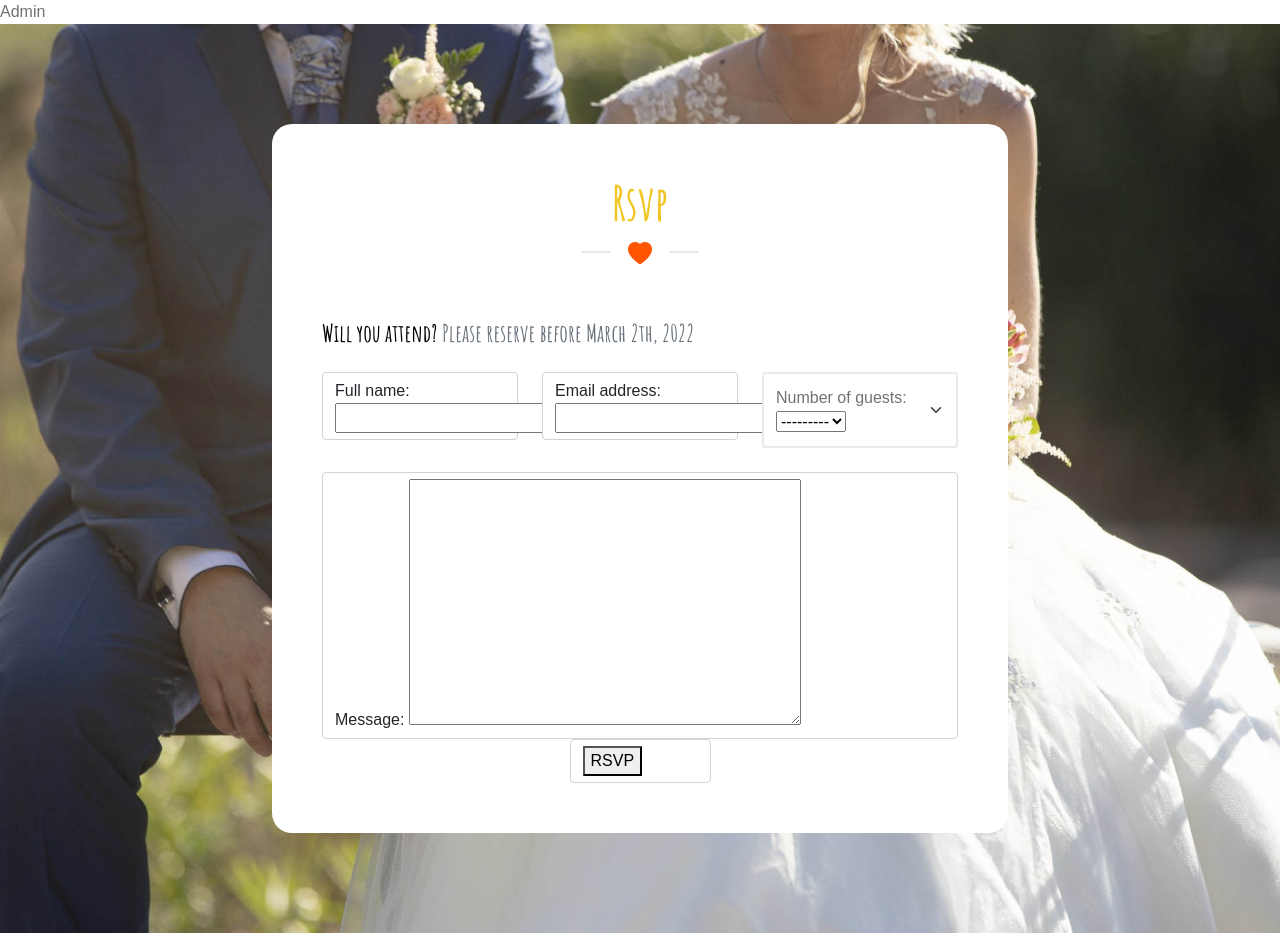
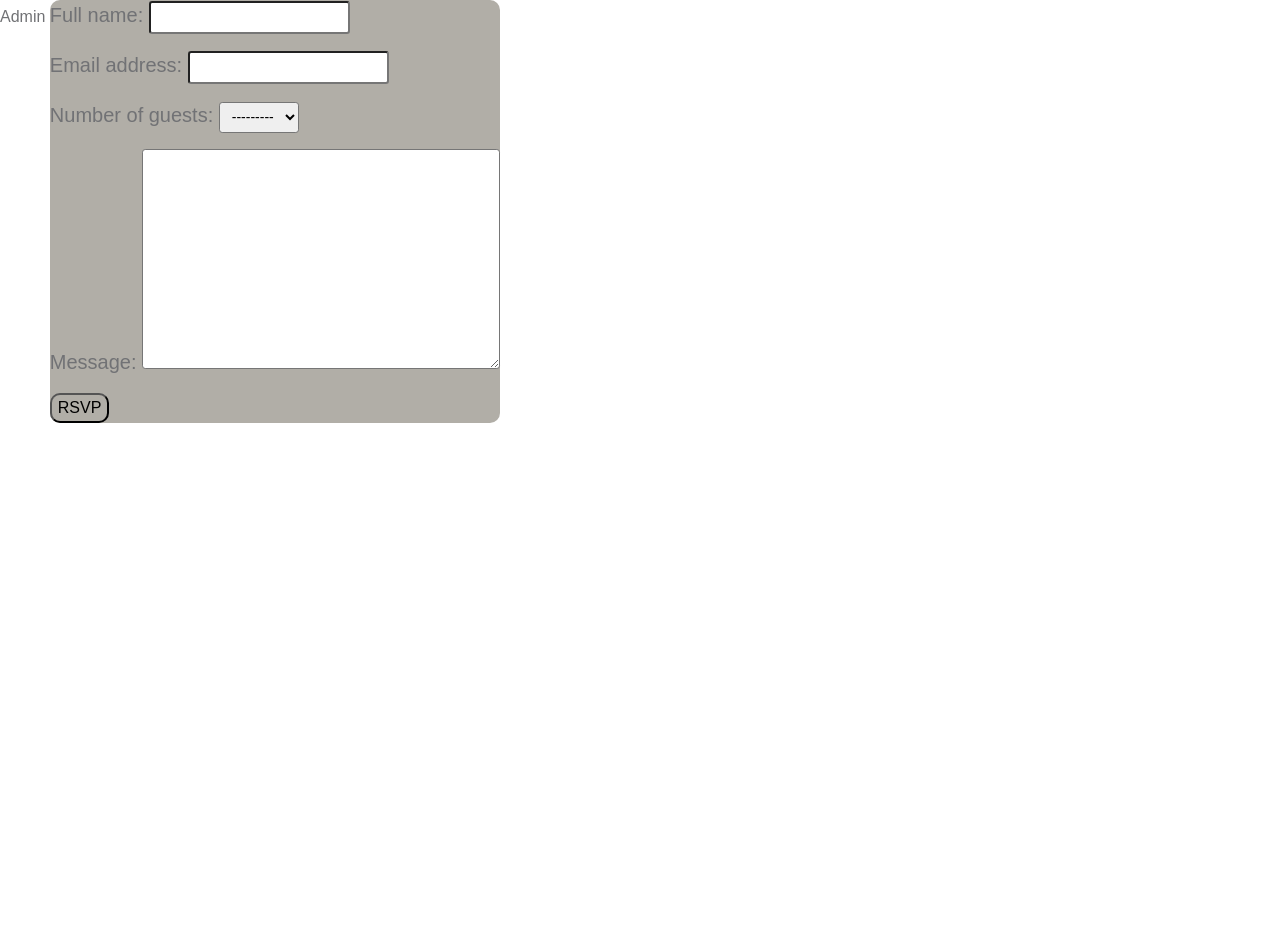
Before and after one commit to cavcom2010/February_2024_Learning_logs, a Django app: page /rsvp/ in a window 1280 px wide. After the commit the page ends 423 px from the top, so only its background shows below. Run offline with Django 5.2, Linux system fonts and the light colour scheme; some libraries are stand-ins or nearby versions.

Commit message:
Revert "added the backend rsvp form"
This reverts commit 59dfcbfb63868eecbfc9074f1af303534caf3111.

```diff
--- a/templates/base.html
+++ b/templates/base.html
@@ -20,7 +20,7 @@
     <link href="{% static 'css/magnific-popup.css' %}" rel="stylesheet">
 
     <link href="{% static 'css/tooplate-wedding-lite.css' %}" rel="stylesheet">
-    <!-- <link rel="stylesheet" href="{% static 'css/style.css' %}"> -->
+    <link rel="stylesheet" href="{% static 'css/style.css' %}">
 </head>
 <body>
 
--- a/templates/rsvp.html
+++ b/templates/rsvp.html
@@ -1,116 +1,15 @@
 {% extends 'base.html' %}
 {% load static %}
-
 {% block content %}
-
-        <!-- rsvp-section -->
-    <main>
-        <section class="rsvp-section section-padding" id="section_6">
-            <div class="container">
-                <div class="row">
-
-                    <div class="col-lg-8 col-12 mx-auto">
-                        <div class="rsvp-form-wrap">
-                            <div class="section-title-wrap mb-5">
-                                <h2 class="section-title">Rsvp</h2>
-
-                                <div class="section-title-bottom">
-                                    <span class="section-title-line"></span>
-                                    <i class="section-title-icon bi-heart-fill"></i>
-                                    <span class="section-title-line"></span>
-                                </div>
-                            </div>
-
-                            <h5 class="mb-4">Will you attend? <span class="text-muted">Please reserve before March 2th, 2022</span></h5>
-
-                            <form method='post' action="{% url 'rsvp' %}"><!-- class="custom-form rsvp-form" role="form"-->
-                                {% csrf_token %}
-                                <div class="row">
-                                    <div class="col-lg-4 col-md-6 col-12">
-                                        <div id="name" class="form-control" name="name">
-                                        <!-- <input type="text" name="name" id="name" class="form-control" placeholder="Full Name*" required=""> -->
-                                            {{ form.full_name.label_tag }}
-                                            {{ form.full_name }}
-                                        </div>
-
-
-                                    </div>
-
-                                    <div class="col-lg-4 col-md-6 col-12">
-                                        <div name="email" id="email" pattern="[^ @]*@[^ @]*" class="form-control">
-                                            {{ form.email_address.label_tag }}
-                                            {{ form.email_address }}
-                                        </div>
-                                        <!-- <input type="email" name="email" id="email" pattern="[^ @]*@[^ @]*" class="form-control" placeholder="Email Address*" required=""> -->
-                                    </div>
-
-                                    <div class="col-lg-4 col-md-6 col-12"> <!--number of guests-->
-                                        <div class="form-select" id="guests" aria-label="Guests">
-                                        {{ form.number_of_guests.label_tag }}
-                                        {{ form.number_of_guests }}
-                                        </div>
-
-                                    </div>
-
-                                    <div class="col-lg-12 col-12">
-                                        <div class="form-control" id="message" name="message" rows="5">
-                                            {{ form.message.label_tag }}
-                                            {{ form.message }}
-                                        </div>
-
-                                        <!-- <textarea class="form-control" id="message" name="message" placeholder="Message (Optional)" rows="5"></textarea> -->
-                                    </div>
-
-                                    <div class="col-lg-3 col-5 mx-auto">
-                                        <div class="form-control">
-                                        <button name="submit">RSVP</button>
-                                        </div>
-                                        <!-- <button type="submit" class="form-control">Send Invitation</button> -->
-                                    </div>
-
-                                </div>
-                            </form>
-                        </div>
-                    </div>
-
-                </div>
-            </div>
-        </section>
-    </main>
-        <!-- end-of-rsvp-section -->
-{% endblock content %}
-<div class="">
+<div class="nice-form">
 <form method="post" action="{% url 'rsvp' %}">
     {% csrf_token %}
-    <div class="form-name">
-        {{ form.full_name.label_tag }}
-        {{ form.full_name }}
+    {{ form.as_p }}
 
-    </div>
-    <div class="form-email">
-        {{ form.email_address.label_tag }}
-        {{ form.email_address }}
+    <button name="submit">RSVP</button>
 
-    </div>
-
-    <div class="form-number-of-guests">
-        {{ form.number_of_guests.label_tag }}
-        {{ form.number_of_guests }}
-
-    </div>
-
-    <div class="col-lg-12 col-12">
-        {{ form.message.label_tag }}
-        {{ form.message }}
-
-    </div>
-
-
-    <div class="form-submit-button">
-
-        <button name="submit">RSVP</button>
-
-    </div>
 
 </form>
 </div>
+
+{% endblock content %}
--- a/wedding_lite/forms.py
+++ b/wedding_lite/forms.py
@@ -5,8 +5,13 @@ class RSVPForm(forms.ModelForm):
     class Meta:
         model = RSVP
         fields = ['full_name', 'email_address', 'number_of_guests', 'message']
-
-
+        widgets = {
+            'full_name': forms.TextInput(attrs={'class': 'form-control-sm'}),
+            'email_address': forms.EmailInput(attrs={'class': 'form-control-sm'}),
+            'number_of_guests': forms.Select(attrs={'class': 'form-control-sm'}),
+            'date_of_rsvp': forms.DateInput(attrs={'class': 'form-control-sm'}),
+          'message': forms.Textarea(attrs={'class': 'form-control-sm'}),
+        }
 
 
 
--- a/wedding_lite/models.py
+++ b/wedding_lite/models.py
@@ -2,7 +2,7 @@ from django.db import models
 
 # Create your models here.
 class RSVP(models.Model):
-    full_name = models.CharField(max_length=100, unique=True, help_text="Enter your Full Name")
+    full_name = models.CharField(max_length=100, unique=True)
     email_address = models.EmailField(max_length=100)
     number_of_guests = models.IntegerField(choices=[(i, i) for i in range(1, 7)])
     date_of_rsvp = models.DateField(auto_now_add=True)
```
Also changed, not shown: db.sqlite3, wedding_lite/migrations/0004_alter_rsvp_full_name.py (deleted).
